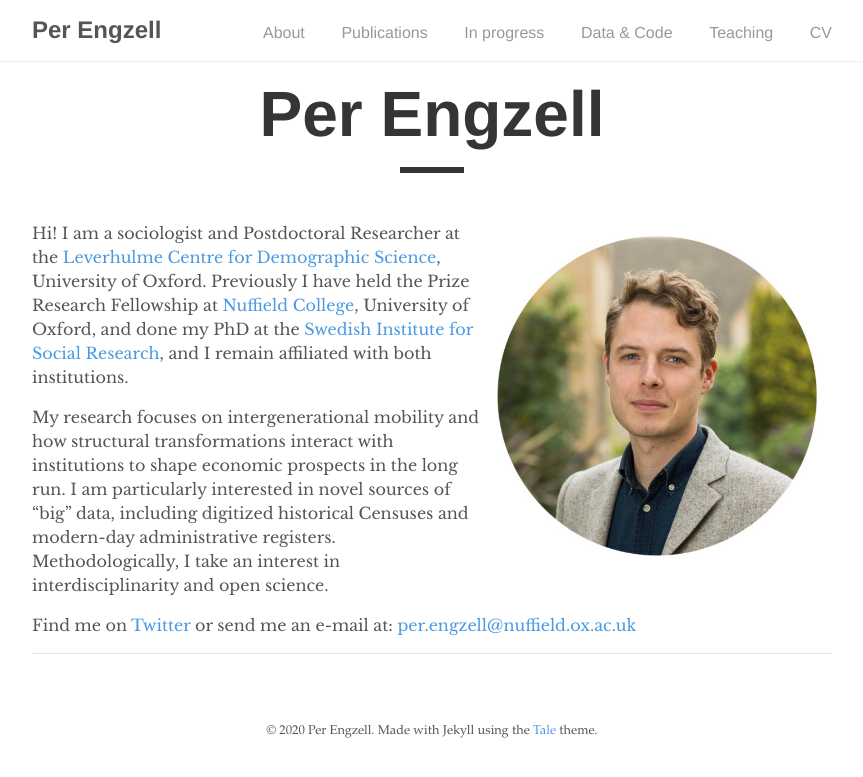
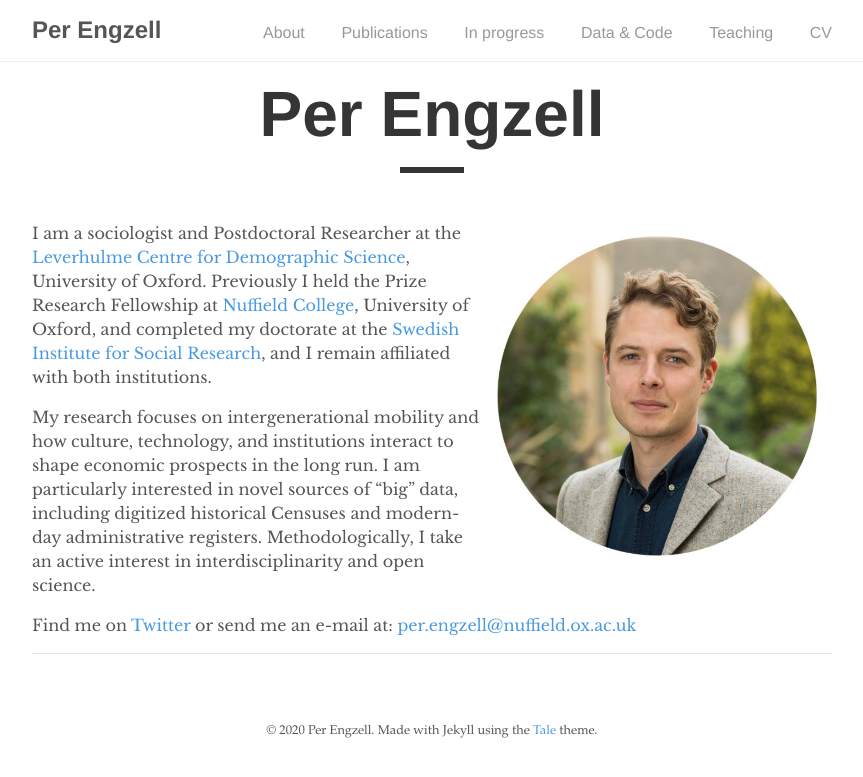
Before and after one commit to pengzell/pengzell.github.io, a Jekyll site: the page built from index.md, in a window 1280 px wide. Shown: the top 777 px of the page, without its empty margins (208-1071 px from the left). Built offline with Jekyll 4.4.1, drawn with Linux system fonts in a browser that asks for light colours.

Commit message:
Update index.md

```diff
--- a/index.md
+++ b/index.md
@@ -6,8 +6,8 @@ author: "Per Engzell"
 
 ![Per Engzell](portrait.jpg){:style="float:right; margin:15px; width: 40%;"}
 
-Hi! I am a sociologist and Postdoctoral Researcher at the [Leverhulme Centre for Demographic Science](http://www.demographicscience.ox.ac.uk), University of Oxford. Previously I have held the Prize Research Fellowship at [Nuffield College](https://www.nuffield.ox.ac.uk), University of Oxford, and done my PhD at the [Swedish Institute for Social Research](https://www.sofi.su.se/english/), and I remain affiliated with both institutions.
+I am a sociologist and Postdoctoral Researcher at the [Leverhulme Centre for Demographic Science](http://www.demographicscience.ox.ac.uk), University of Oxford. Previously I held the Prize Research Fellowship at [Nuffield College](https://www.nuffield.ox.ac.uk), University of Oxford, and completed my doctorate at the [Swedish Institute for Social Research](https://www.sofi.su.se/english/), and I remain affiliated with both institutions.
 
-My research focuses on intergenerational mobility and how structural transformations interact with institutions to shape economic prospects in the long run. I am particularly interested in novel sources of "big" data, including digitized historical Censuses and modern-day administrative registers. Methodologically, I take an interest in interdisciplinarity and open science.
+My research focuses on intergenerational mobility and how culture, technology, and institutions interact to shape economic prospects in the long run. I am particularly interested in novel sources of "big" data, including digitized historical Censuses and modern-day administrative registers. Methodologically, I take an active interest in interdisciplinarity and open science.
 
 Find me on [Twitter](https://twitter.com/pengzell) or send me an e-mail at: [per.engzell@nuffield.ox.ac.uk](mailto:per.engzell@nuffield.ox.ac.uk)
```
